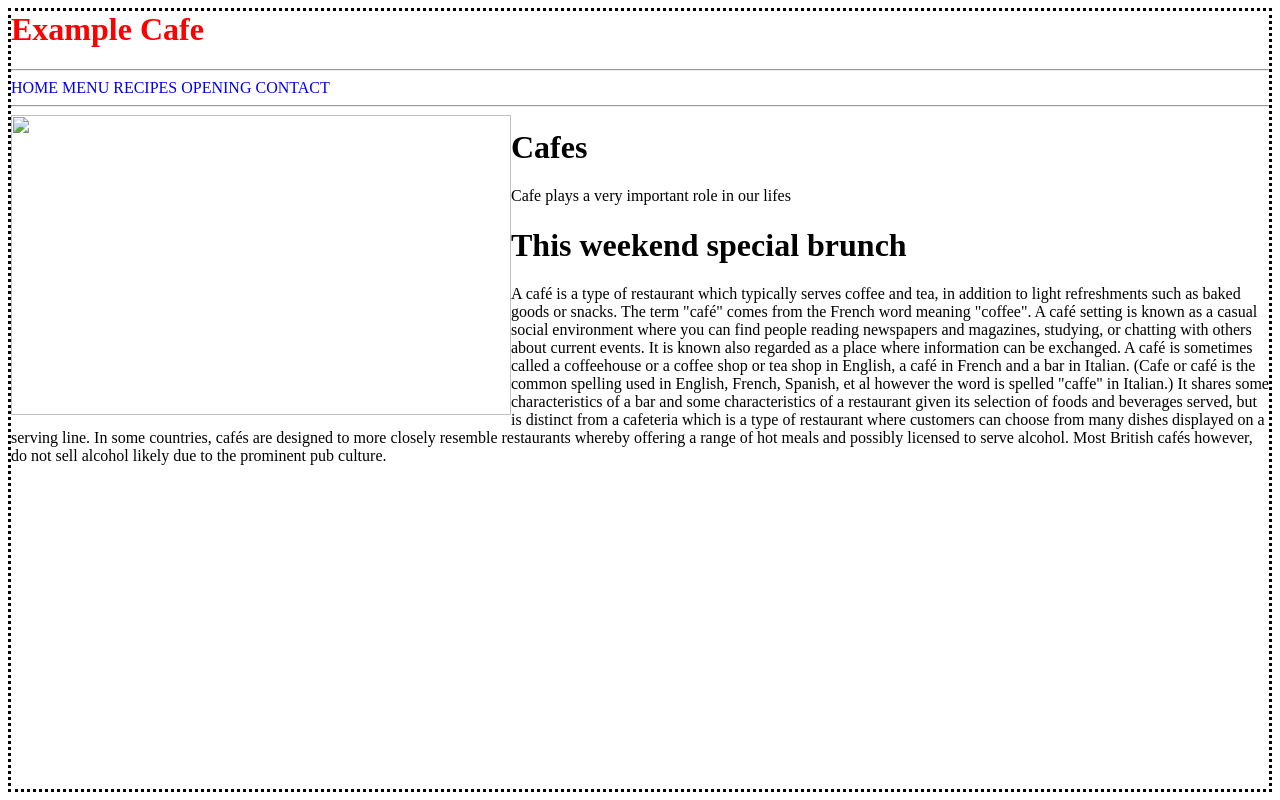
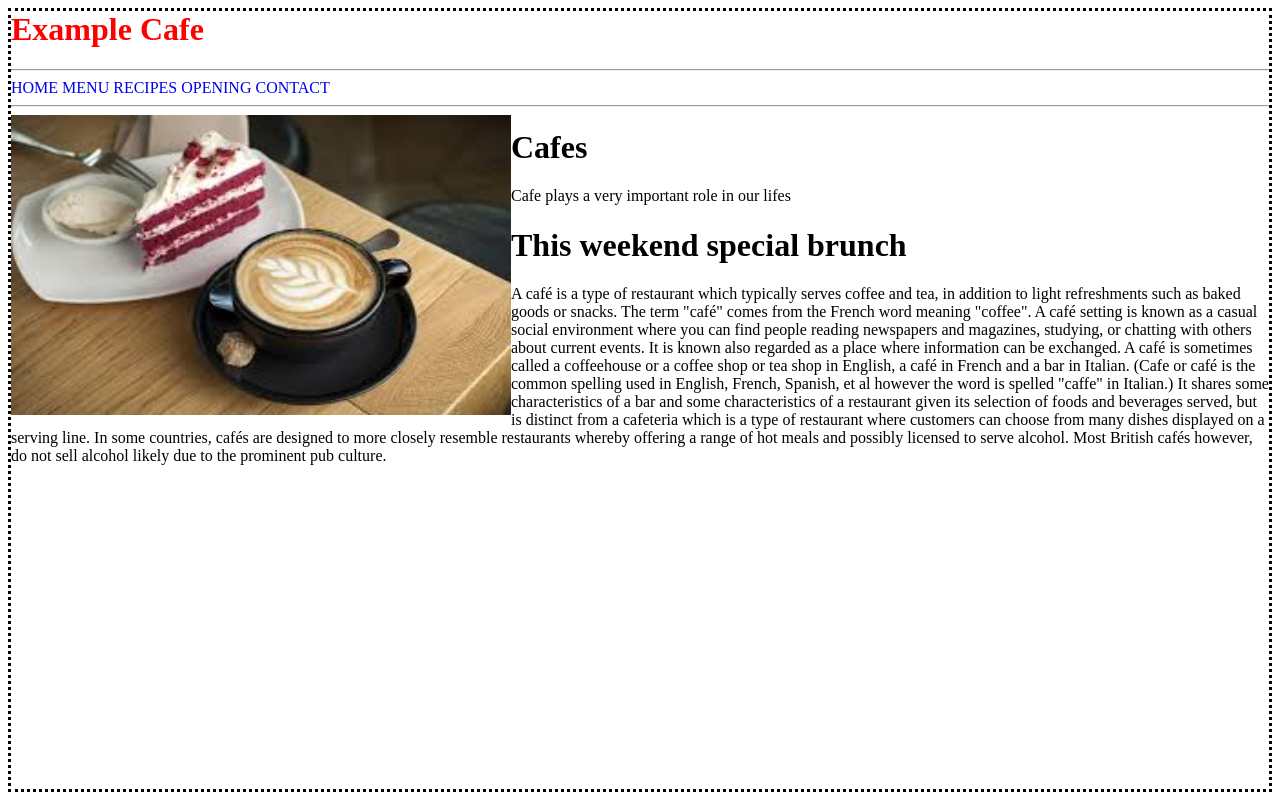
Before and after one commit to Prabhjotkaur17/Cafe, a plain HTML site: page index.html in a window 1280 px wide. Drawn offline with Linux system fonts and the light colour scheme.

Commit message:
Update index.html

```diff
--- a/index.html
+++ b/index.html
@@ -9,7 +9,7 @@
 <a href="Recipes.html" target="_blank">RECIPES</a>
 <a href="Opening.html" target="_blank">OPENING</a>
 <a href="Contact.html" target="_blank">CONTACT</a><hr>
-<img src="images.jpg" style="float:left" width="500px" height="300px">
+<img src="cafe.jpg" style="float:left" width="500px" height="300px">
 <h1>Cafes</h1>
 <p> Cafe plays a very important role in our lifes</p>
 <h1>This weekend special brunch</h1>
```
